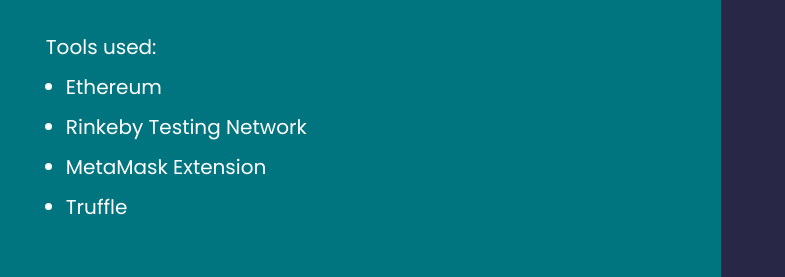
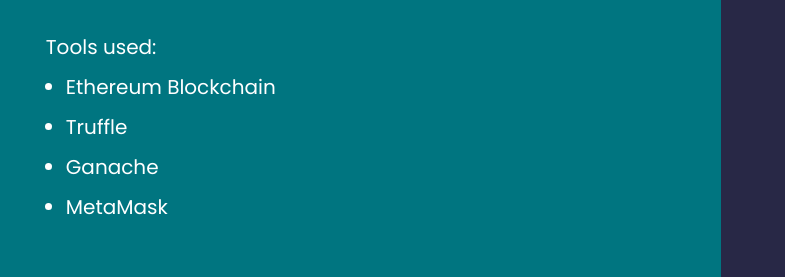
Before and after one commit to JamalKheirBeik/TUCoin, a website: page src/index.html in a window 1280 px wide. Shown: the part 488-765 px from the top of the page, 495-1280 px from the left. Drawn offline with Linux system fonts and the light colour scheme.

Commit message:
6. Fixing Bugs

```diff
--- a/src/index.html
+++ b/src/index.html
@@ -54,10 +54,10 @@
             </p>
             <span>Tools used:</span>
             <ul>
-              <li>Ethereum</li>
-              <li>Rinkeby Testing Network</li>
-              <li>MetaMask Extension</li>
+              <li>Ethereum Blockchain</li>
               <li>Truffle</li>
+              <li>Ganache</li>
+              <li>MetaMask</li>
             </ul>
           </div>
         </div>
--- a/src/js/app.js
+++ b/src/js/app.js
@@ -64,7 +64,7 @@
       }
     );
     saleEvent.watch((error, event) => {
-      console.log("event triggered: ", event);
+      // console.log("event triggered: ", event);
       App.render();
     });
   },
@@ -143,10 +143,12 @@
       value: numberOfTokens * App.tokenPrice,
       gas: 500000, // gas limit
     });
+    console.log(result);
     // show content
     showContent();
     // reset the form
     document.getElementById("buy-form").reset();
+    // wait for sell event
   },
 };
 // initialize the app on page load
@@ -184,3 +186,11 @@
   info.style.display = "flex";
   buyForm.style.display = "flex";
 }
+// offline event listener
+window.addEventListener("offline", () => {
+  alert("check your internet connection");
+});
+// online event listener
+window.addEventListener("online", () => {
+  alert("your connection has been restored");
+});
```
